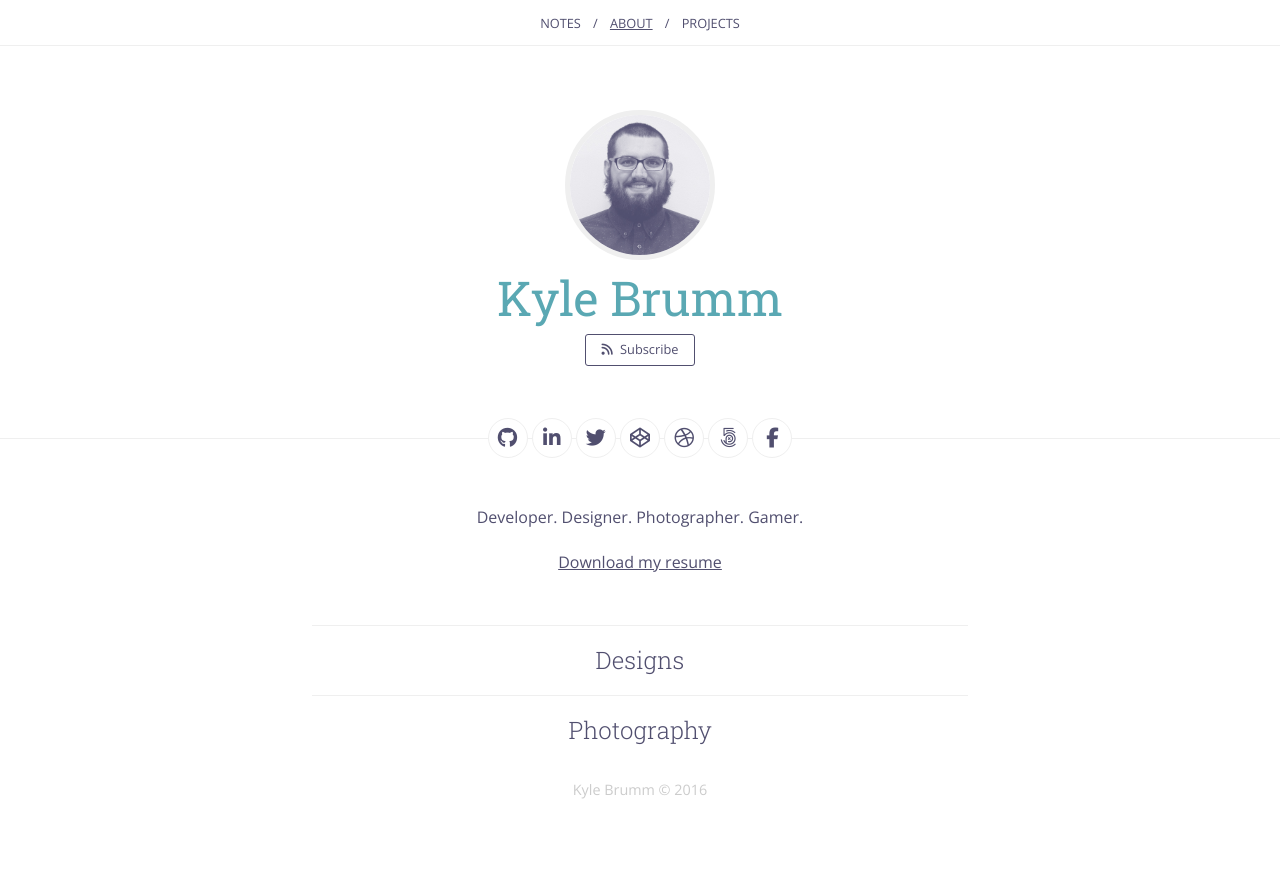
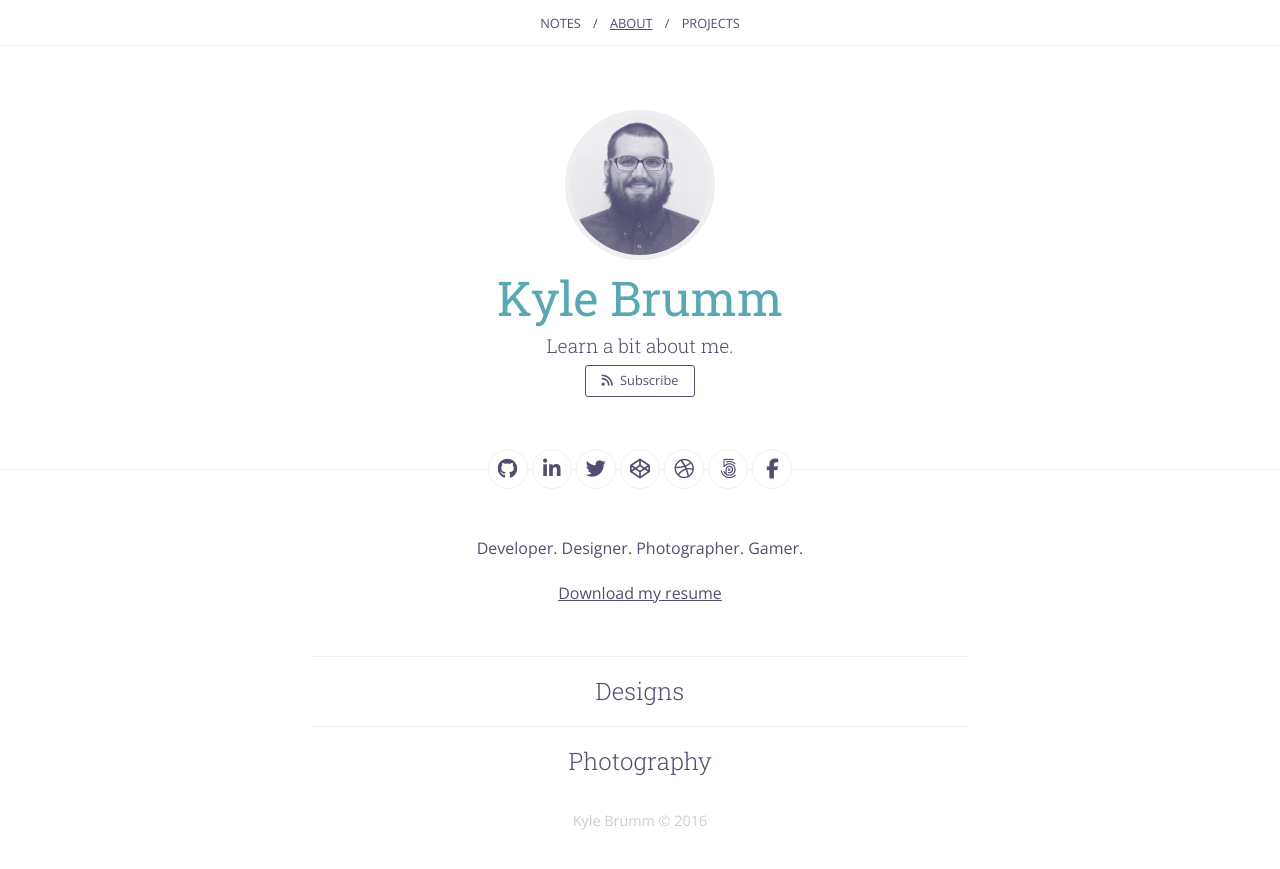
Before and after one commit to kjbrum/kjbrum.github.io, a Jekyll site: the page built from about.html, in a window 1280 px wide. Shown: the top 869 px of the page. Built offline with Jekyll 4.4.1, drawn with Linux system fonts in a browser that asks for light colours; nearby versions of some CDN libraries.

Commit message:
Add subheading for about page

```diff
--- a/_includes/header.html
+++ b/_includes/header.html
@@ -38,6 +38,7 @@
 
             <h1 class="page-title">{{ site.title | escape }}</h1>
             {% if page.slug == 'about' %}
+                <h2 class="page-description">Learn a bit about me.</h2>
                 <a href="{{ site.url }}/feed.xml" target="_blank" class="btn btn-secondary btn-small btn-outline"><i class="fa fa-rss"></i> Subscribe</a>
             {% elsif page.slug == 'projects' %}
                 <h2 class="page-description">Some awesome projects that I've built.</h2>
```
